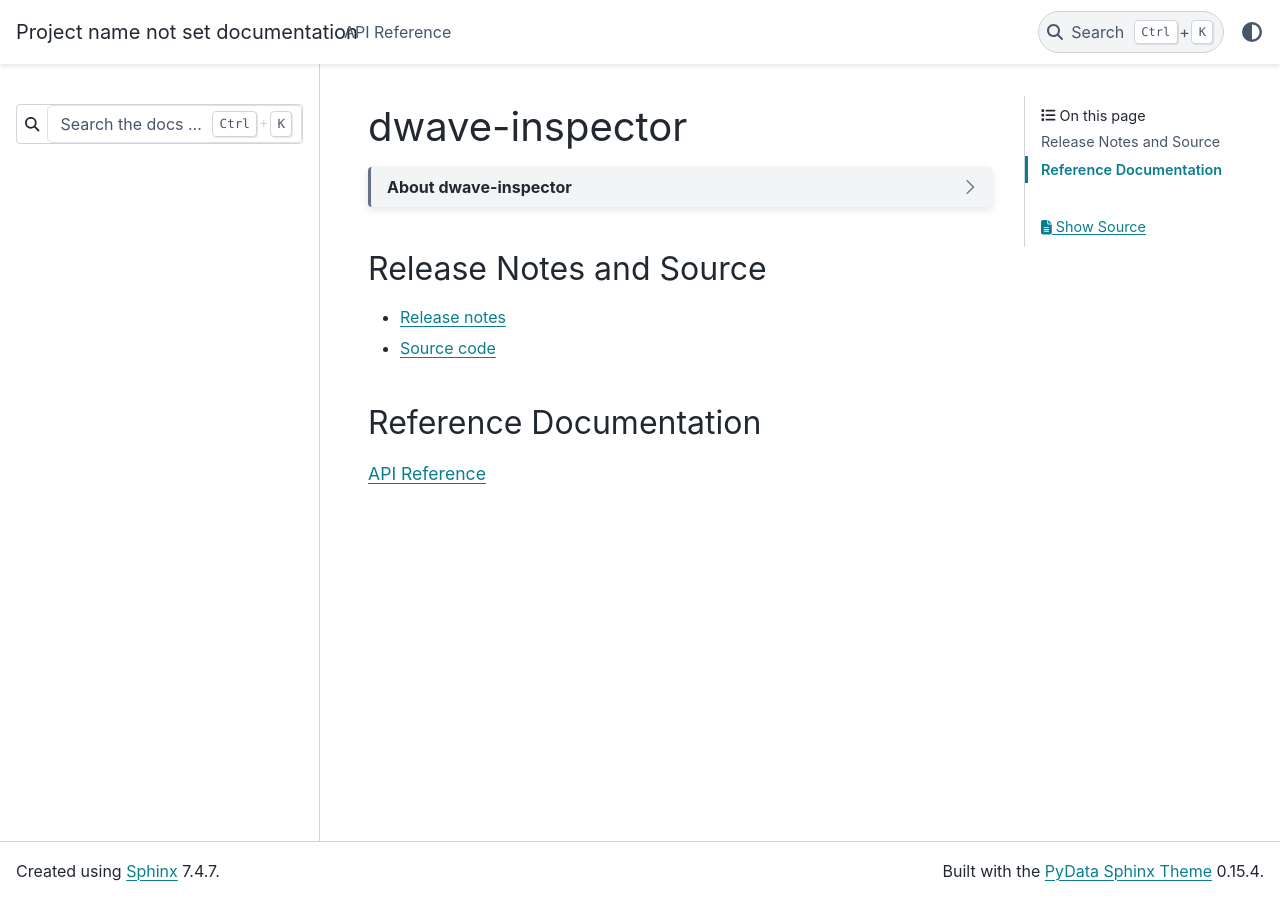
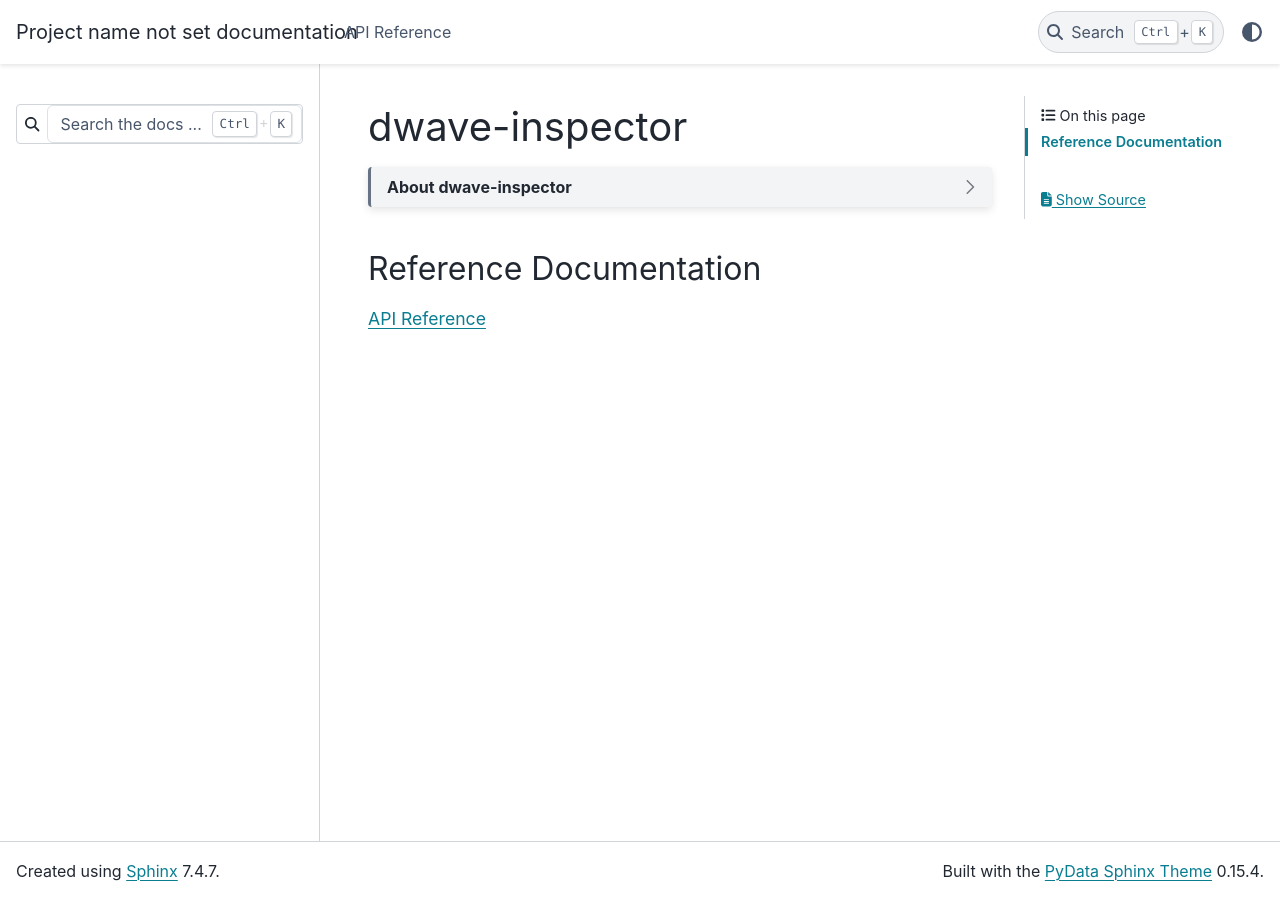
Before and after one commit to dwavesystems/dwave-inspector, a Sphinx documentation site: the page built from docs/index.rst, in a window 1280 px wide. Built offline with Sphinx 7.4.7 and the PyData theme 0.15.4, drawn with Linux system fonts in a browser that asks for light colours.

Commit message:
Remove RNs and source from index

```diff
--- a/docs/index.rst
+++ b/docs/index.rst
@@ -15,13 +15,6 @@
         :end-before: end_inspector_example
 
 
-Release Notes and Source
-========================
-
-*   `Release notes <https://github.com/dwavesystems/dwave-inspector/releases>`_
-*   `Source code <https://github.com/dwavesystems/dwave-inspector>`_
-
-
 Reference Documentation
 =======================
 
```
